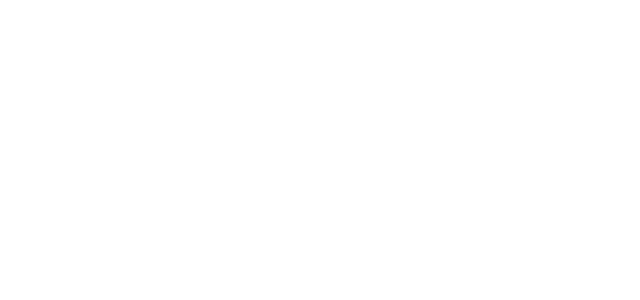
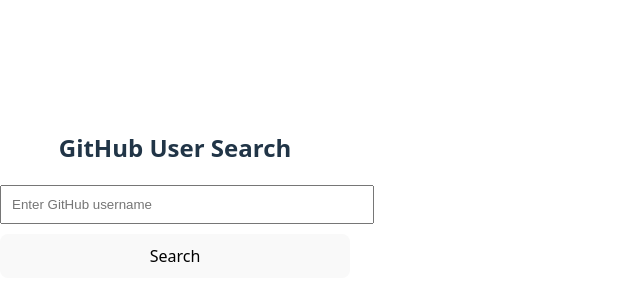
Before and after one commit to Samuel15555/alx-fe-reactjs, a React app in the folder github-user-search/: page /search in a window 1280 px wide. Before the commit this address had no page. Shown: the part 206-506 px from the top of the page, without its empty margins (0-640 px from the left). Built offline with nearby package versions, Linux system fonts and the light colour scheme; the HTML template or start-up script is replaced by a standard one.

Commit message:
Added GitHub User Search route and integrated Search component into App.jsx

```diff
--- a/github-user-search/src/App.jsx
+++ b/github-user-search/src/App.jsx
@@ -1,12 +1,18 @@
 import React from "react";
 import { BrowserRouter as Router, Routes, Route } from "react-router-dom";
 
-import RecipeList from "./components/RecipeList";   // Imported as required
+import RecipeList from "./components/RecipeList";
+
+// Import your new Search Component
+import Search from "./components/Search";
 
 function Home() {
   return (
     <div>
       <h1>Welcome to the Recipe App</h1>
+
+      {/* Link to GitHub Search Page */}
+      <p>Navigate to /search to use the GitHub User Search feature.</p>
     </div>
   );
 }
@@ -16,7 +22,12 @@
     <Router>
       <Routes>
         <Route path="/" element={<Home />} />
+
+        {/* Recipe Route */}
         <Route path="/recipes" element={<RecipeList />} />
+
+        {/* GitHub Search Route */}
+        <Route path="/search" element={<Search />} />
       </Routes>
     </Router>
   );
--- /dev/null
+++ b/github-user-search/src/components/Search.jsx
@@ -0,0 +1,88 @@
+import { useState } from "react";
+import { fetchUserData } from "../services/githubService";
+
+const Search = () => {
+  const [username, setUsername] = useState("");
+  const [userData, setUserData] = useState(null);
+  const [loading, setLoading] = useState(false);
+  const [error, setError] = useState("");
+
+  const handleSubmit = async (e) => {
+    e.preventDefault();
+
+    if (!username) return;
+
+    setLoading(true);
+    setError("");
+    setUserData(null);
+
+    try {
+      const data = await fetchUserData(username);
+      setUserData(data);
+    } catch (err) {
+      setError("Looks like we can't find the user");
+    } finally {
+      setLoading(false);
+    }
+  };
+
+  return (
+    <div style={{ width: "350px", margin: "auto", textAlign: "center" }}>
+      <h2>GitHub User Search</h2>
+
+      {/* Search Form */}
+      <form onSubmit={handleSubmit}>
+        <input
+          type="text"
+          placeholder="Enter GitHub username"
+          value={username}
+          onChange={(e) => setUsername(e.target.value)}
+          style={{
+            padding: "10px",
+            width: "100%",
+            marginBottom: "10px",
+          }}
+        />
+        <button
+          type="submit"
+          style={{
+            padding: "10px",
+            width: "100%",
+            cursor: "pointer",
+          }}
+        >
+          Search
+        </button>
+      </form>
+
+      {/* Loading State */}
+      {loading && <p>Loading...</p>}
+
+      {/* Error State */}
+      {error && <p style={{ color: "red" }}>{error}</p>}
+
+      {/* Success State */}
+      {userData && (
+        <div style={{ marginTop: "20px" }}>
+          <img
+            src={userData.avatar_url}
+            alt="avatar"
+            width="120"
+            style={{ borderRadius: "50%" }}
+          />
+          <h3>{userData.name || "No name provided"}</h3>
+          <a
+            href={userData.html_url}
+            target="_blank"
+            rel="noopener noreferrer"
+            style={{ color: "blue" }}
+          >
+            View GitHub Profile
+          </a>
+        </div>
+      )}
+    </div>
+  );
+};
+
+export default Search;
--- /dev/null
+++ b/github-user-search/src/services/githubService.js
@@ -0,0 +1,10 @@
+import axios from "axios";
+
+export const fetchUserData = async (username) => {
+  try {
+    const response = await axios.get(`https://api.github.com/users/${username}`);
+    return response.data;
+  } catch (error) {
+    throw error;
+  }
+};
```
